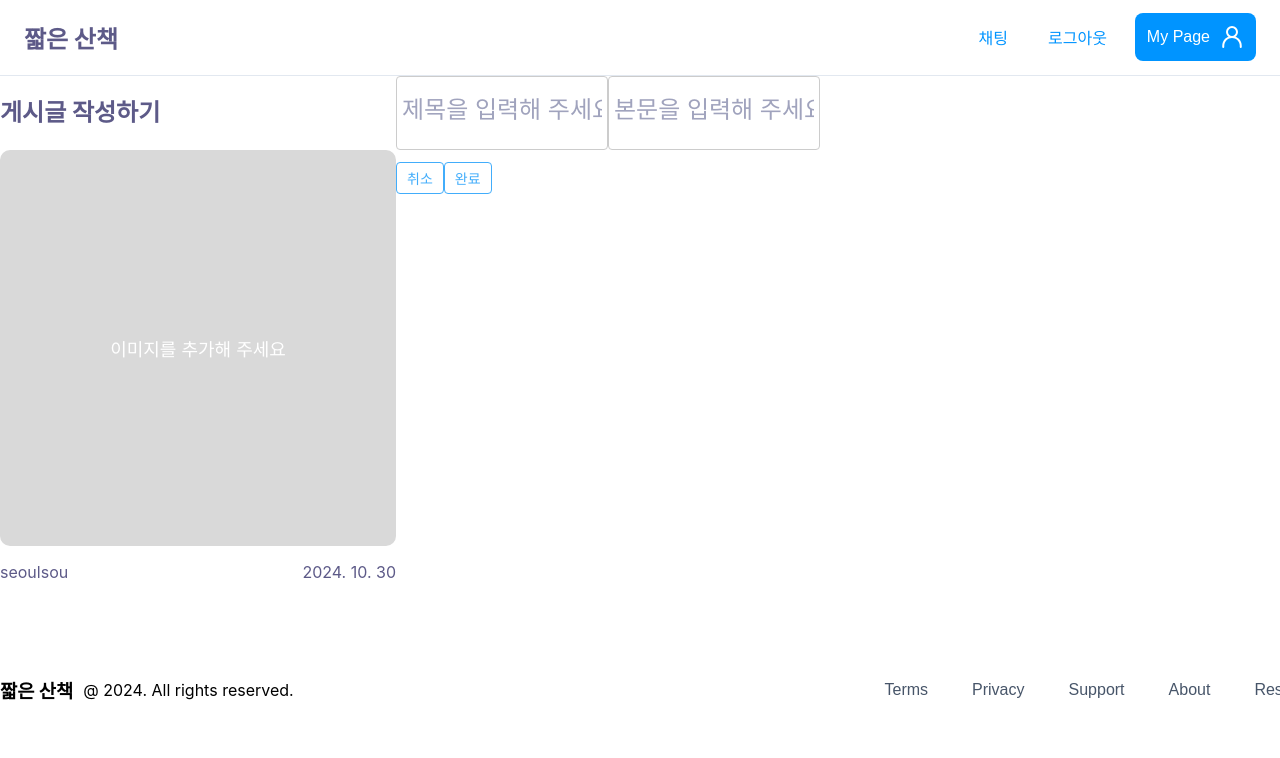
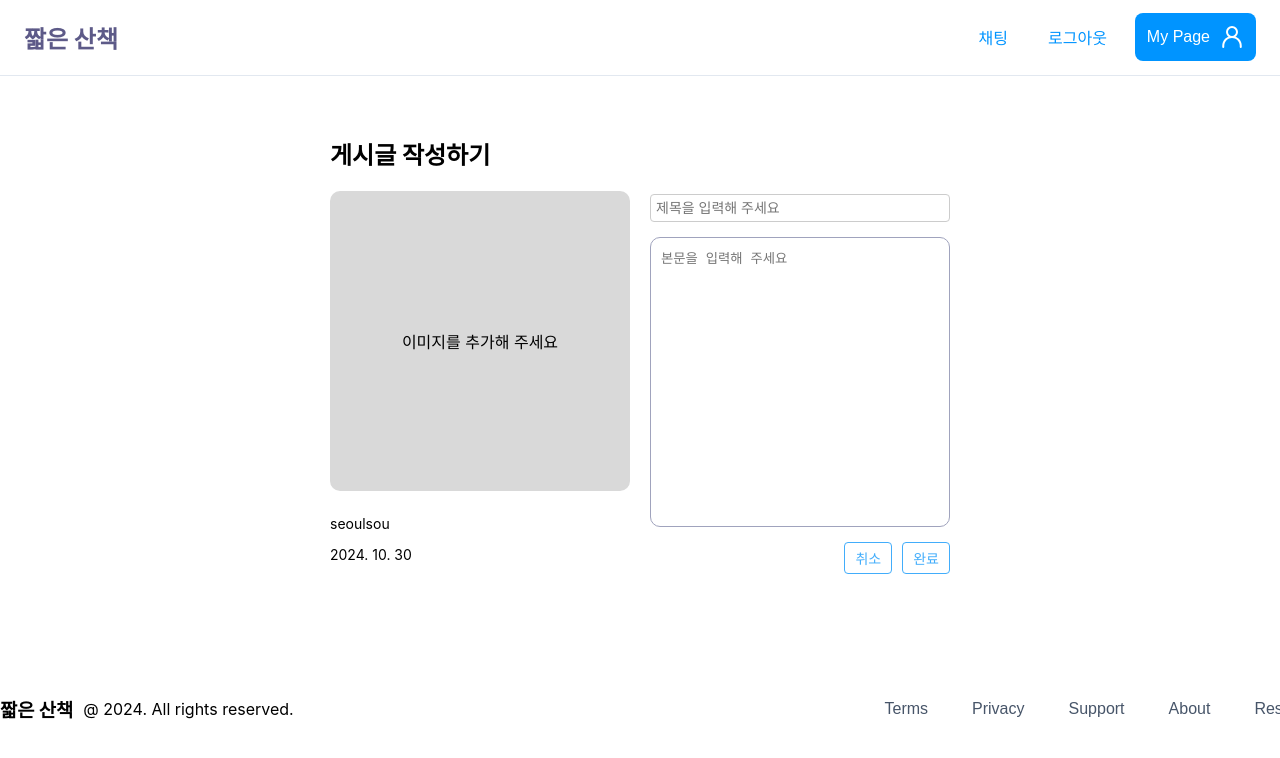
Before and after one commit to choeh124/frontend, a React (Create React App) app: page /post/write in a window 1280 px wide. Shown: the top 758 px of the page. Built offline with nearby package versions, Linux system fonts and the light colour scheme.

Commit message:
[Fix] postwrite

```diff
--- a/src/component/postWrite/PostWrite.css
+++ b/src/component/postWrite/PostWrite.css
@@ -1,7 +1,43 @@
-.PostWrite{
+.container {
     display: flex;
-    flex: 1;
-    /* overflow: hidden; 검색 영역에만 스크롤이 생기도록 */
-    /* width: 1210px; */
-    /* margin: 93px auto 68px auto; */
+    flex-direction: column;
+    justify-content: center;
+    align-items: center;
+    padding: 10px;
 }
+
+.PWmain-content {
+    display: flex;
+    flex-direction: row;
+    justify-content: center;
+    align-items: center;
+    gap: 20px; /* 요소 간 간격 */
+    flex-wrap: nowrap; /* 줄바꿈 방지 */
+    width: 100%; /* 부모 컨테이너 크기 */
+    box-sizing: border-box;
+}
+
+.WriteImage, .WriteText {
+    flex: 1; /* 동일한 크기 배분 */
+    max-width: 400px; /* 최대 너비 제한 */
+    min-width: 300px; /* 최소 너비 설정 */
+}
+
+
+.PostWrite h2 {
+    font-size: 24px;
+    margin-bottom: 20px;
+}
+
+@media (max-width: 768px) {
+    .PWmain-content {
+        flex-direction: row; /* 화면 크기가 작아지면 세로 정렬 */
+        gap: 10px;
+    }
+}
+
+@media (max-width: 480px) {
+    .PostWrite h2 {
+        font-size: 20px; /* 모바일에서 제목 크기 축소 */
+    }
+}
--- a/src/component/postWrite/PostWrite.jsx
+++ b/src/component/postWrite/PostWrite.jsx
@@ -8,10 +8,15 @@ export default function PostWrite(){
     return(
         <div>
             <Header></Header>
+            <div className='container'>
                 <div className="PostWrite">
-                    <WriteImage></WriteImage>
-                    <WriteText></WriteText>
+                    <h2>게시글 작성하기</h2>
+                    <div className='PWmain-content'>
+                        <WriteImage></WriteImage>
+                        <WriteText></WriteText>
+                    </div>
                 </div>
+            </div>
             <Footer></Footer>
         </div>
     )
--- a/src/component/postWrite/WriteImage.css
+++ b/src/component/postWrite/WriteImage.css
@@ -1,38 +1,46 @@
-.WriteImage{}
-h2{
-    font-size: 24px;
-    font-weight: bold;
-    line-height: 34px;
-    color: #5D5A88;
+.WriteImage {
+    width: 100%;
+    max-width: 300px; /* 이미지 박스의 최대 크기 제한 */
+    display: flex;
+    flex-direction: column;
+    align-items: flex-start;
+    gap: 10px;
 }
 
-.WimageBox{
-    position: relative;
-    width: 396px;
-    height: 396px;
+.WimageBox {
+    background-color: #D9D9D9;
     border-radius: 10px;
-    background-color: #D9D9D9;
-}
-.WimageBox img{}
-.WimageBox p{
-    font-size: 18px;
-    font-style: bold;
-    color: white;
-    position: absolute;
-    top: 50%;
-    left: 50%;
-    margin: 0;
-    transform: translate(-50%, -50%);
+    border: none;
+    display: flex;
+    flex-direction: column;
+    align-items: center;
+    justify-content: center;
+    width: 100%;
+    height: 300px;
+
 }
 
-.WriteImage .WimageInfo{
-    display: flex;
-    align-items: center;
-    width: 396px;
-    justify-content: space-between;
+.WimageBox img {
+    max-width: 100%;
+    max-height: 100%;
+    height: auto;
+
+    object-fit: cover;
 }
-.WriteImage .WimageInfo p{
-    font-size: 20;
-    /* line-height: 30; */
-    color: #5D5A88;
+
+.WimageInfo {
+    font-size: 14px;
+
 }
+
+@media (max-width: 768px) {
+    .WimageBox {
+        height: 180px; /* 화면 크기 작아질 때 박스 높이 조정 */
+    }
+}
+
+@media (max-width: 480px) {
+    .WimageInfo {
+        font-size: 12px; /* 모바일에서 텍스트 크기 축소 */
+    }
+}
--- a/src/component/postWrite/WriteText.css
+++ b/src/component/postWrite/WriteText.css
@@ -1,14 +1,66 @@
-
-input{
-    width: 714px;
-    height: 62px;
-    border: solid 1px #D4D2E3;
-    border-radius: 24px;
-    padding-right: 35px;
-    margin-bottom: 12px;
-}
-input::placeholder{
-    font-size: 24px;
-    color: #A0A3BD;
+.WriteText {
+    width: 100%;
+    max-width: 500px;
 
 }
+
+.text-box {
+    display: flex;
+    flex-direction: column;
+    justify-content: center;
+    align-items: center;
+    gap: 15px;
+}
+
+input, textarea {
+    min-width: 300px;
+    width: 100%;
+    padding: 10px;
+    border-radius: 10px;
+    border: 1px solid #A0A3BD;
+    box-sizing: border-box; /* 박스 크기를 올바르게 계산 */
+}
+
+textarea.content {
+    height: 290px;
+    resize: none; /* 사용자 크기 조정 비활성화 */
+}
+
+.write-button-box {
+    min-width: 300px;
+    width: 100%;
+    display: flex;
+    flex-direction: row;
+    justify-content: flex-end;
+    gap: 10px;
+}
+
+button {
+    padding: 8px 16px;
+    border: none;
+    border-radius: 5px;
+    background-color: #A0A3BD;
+    color: white;
+    cursor: pointer;
+}
+
+button:hover {
+    background-color: #7C7F9A;
+}
+
+@media (max-width: 768px) {
+    .write-button-box {
+        justify-content: center; /* 중간 정렬 */
+        gap: 5px;
+    }
+}
+
+@media (max-width: 480px) {
+    textarea.content {
+        height: 120px; /* 모바일에서 텍스트 입력 박스 크기 조정 */
+    }
+
+    button {
+        padding: 6px 12px; /* 버튼 크기 축소 */
+    }
+}
--- a/src/component/postWrite/writeImage.jsx
+++ b/src/component/postWrite/writeImage.jsx
@@ -3,7 +3,7 @@ import './WriteImage.css'
 export default function WriteImage(){
     return(
         <div className='WriteImage'>
-            <h2>게시글 작성하기</h2>
+
             <div className='WimageBox'>
                 <img src="" alt="" />
                 <p>이미지를 추가해 주세요</p>
--- a/src/component/postWrite/writeText.jsx
+++ b/src/component/postWrite/writeText.jsx
@@ -2,13 +2,15 @@ import './WriteText.css'
 
 export default function WriteText(){
     return(
-        <div>
+        <div className='WriteText'>
             <form action="">
-                <input type="text" placeholder="제목을 입력해 주세요" />
-                <input type="text" placeholder="본문을 입력해 주세요" />
-                <div>
-                    <button>취소</button>
-                    <button>완료</button>
+                <div className='text-box'>
+                    <input type="text" placeholder="제목을 입력해 주세요" />
+                    <textarea className='content' type="text" placeholder="본문을 입력해 주세요"></textarea>
+                    <div className='write-button-box'>
+                        <button>취소</button>
+                        <button>완료</button>
+                    </div>
                 </div>
             </form>
         </div>
```
